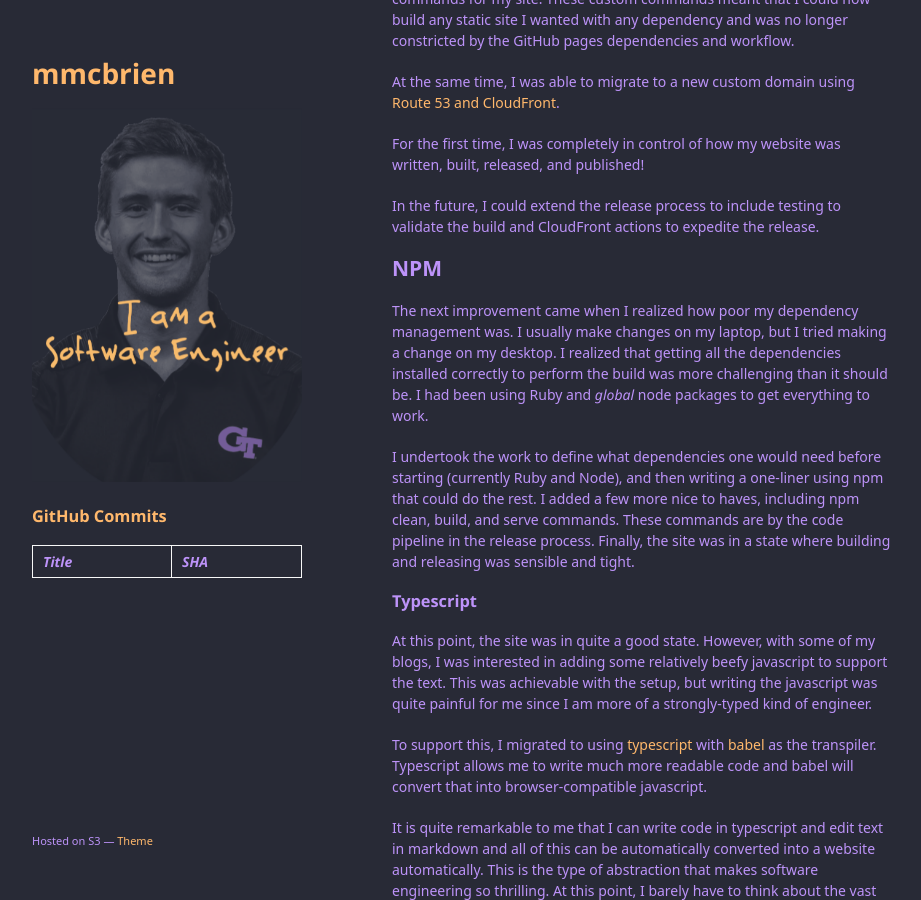
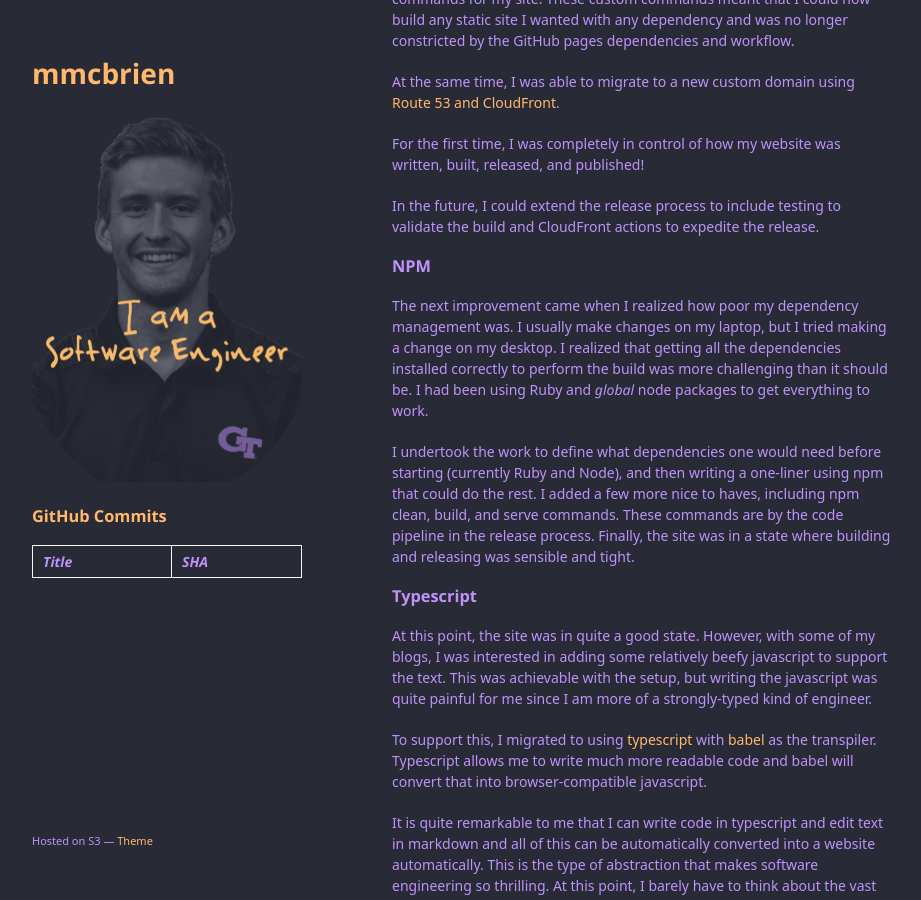
Before and after one commit to mmcbrien3/mmcbrien.com, a Jekyll site: the page built from writing_dir/story_of_the_site_2023.md, in a window 1280 px wide and 900 px high, scrolled down 1537 px. Shown: the whole window, without its empty margins (178-1099 px from the left). Built offline with Jekyll 4.4.1, drawn with Linux system fonts in a browser that asks for light colours; nearby versions of some CDN libraries; some web fonts are replaced.

Commit message:
Fix header issue in blog

```diff
--- a/writing_dir/story_of_the_site_2023.md
+++ b/writing_dir/story_of_the_site_2023.md
@@ -65,7 +65,7 @@ released, and published!
 In the future, I could extend the release process to include testing to validate the build
 and CloudFront actions to expedite the release.
 
-## NPM
+### NPM
 
 The next improvement came when I realized how poor my dependency management was. I usually make changes on
 my laptop, but I tried making a change on my desktop. I realized that getting all the dependencies installed
```
